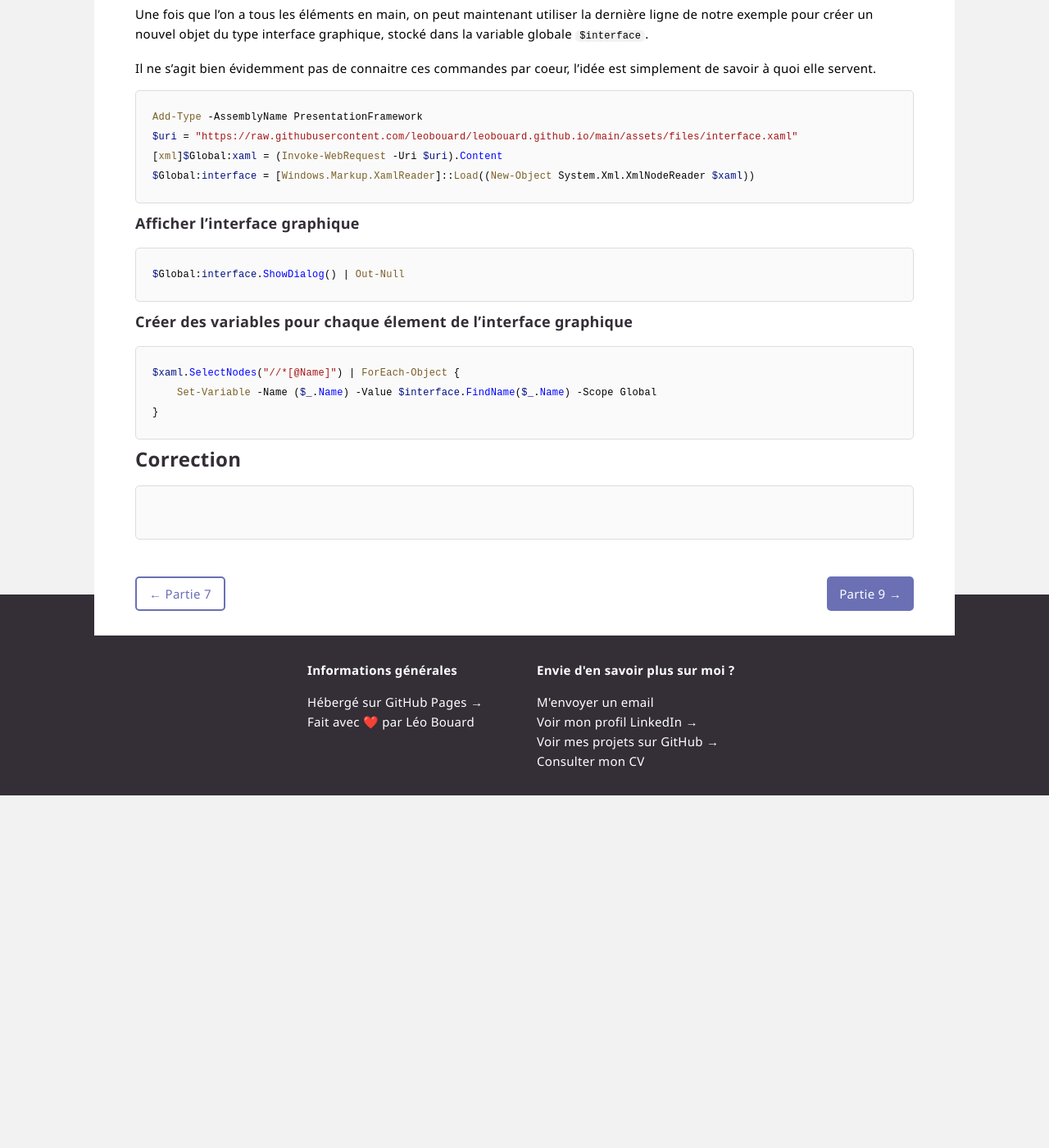
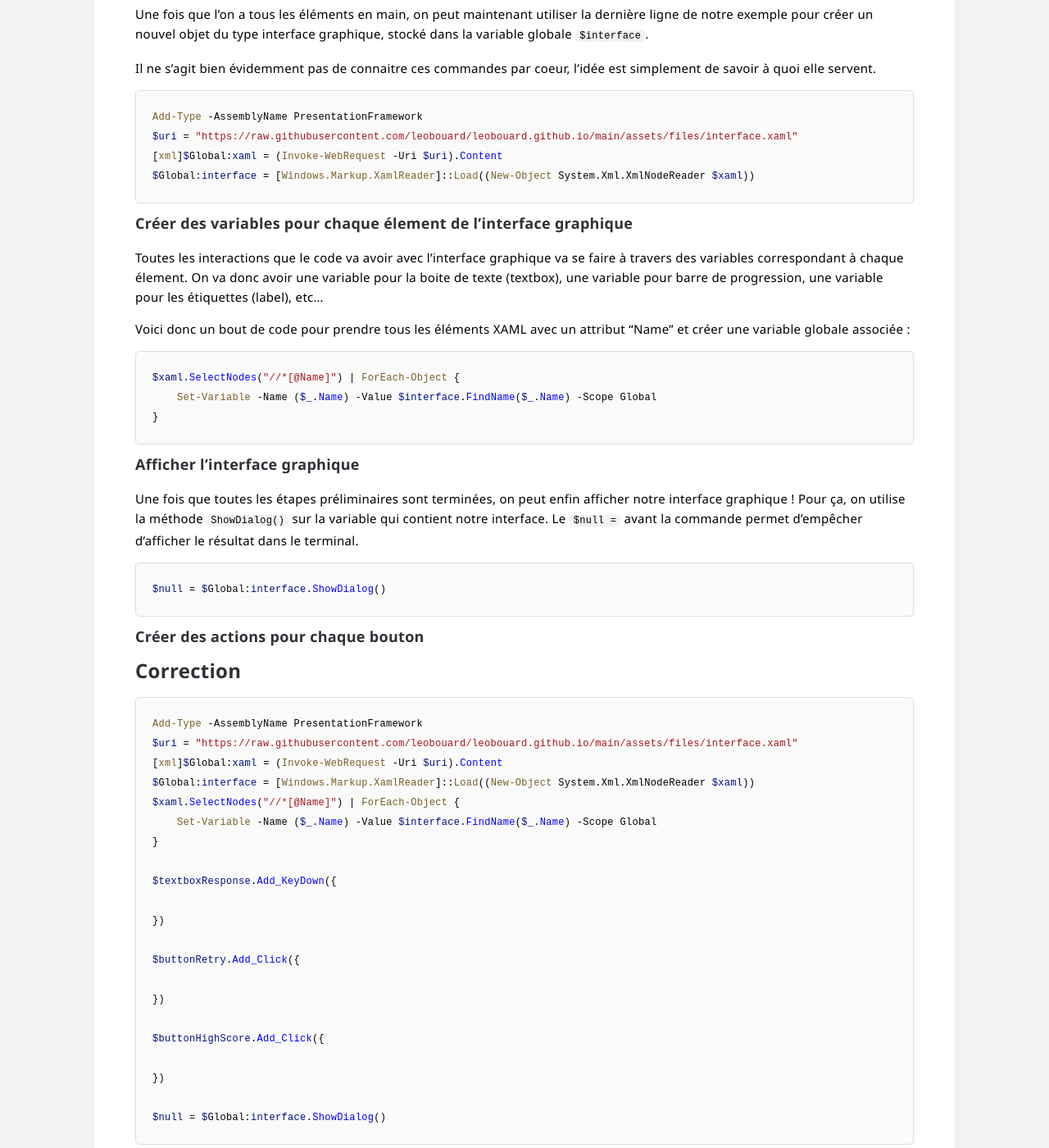
Before and after one commit to leobouard/leobouard.github.io, a Jekyll site: the page built from _posts/2022-12-01-cours-pratique-powershell-008.md, in a window 1280 px wide and 1400 px high, scrolled down 1715 px. Shown: the whole window at 82% size. Built offline with Jekyll 4.4.1, drawn with Linux system fonts in a browser that asks for light colours; some web fonts are replaced; before the commit the page ends 2685 px from its top, so only the background shows below that.

Commit message:
Update 2022-12-01-cours-pratique-powershell-008.md

````diff
--- a/_posts/2022-12-01-cours-pratique-powershell-008.md
+++ b/_posts/2022-12-01-cours-pratique-powershell-008.md
@@ -58,13 +58,11 @@ $uri = "https://raw.githubusercontent.com/leobouard/leobouard.github.io/main/ass
 $Global:interface = [Windows.Markup.XamlReader]::Load((New-Object System.Xml.XmlNodeReader $xaml))
 ```
 
-### Afficher l'interface graphique
+### Créer des variables pour chaque élement de l'interface graphique
 
-```powershell
-$Global:interface.ShowDialog() | Out-Null
-```
+Toutes les interactions que le code va avoir avec l'interface graphique va se faire à travers des variables correspondant à chaque élement. On va donc avoir une variable pour la boite de texte (textbox), une variable pour barre de progression, une variable pour les étiquettes (label), etc…
 
-### Créer des variables pour chaque élement de l'interface graphique
+Voici donc un bout de code pour prendre tous les éléments XAML avec un attribut "Name" et créer une variable globale associée :
 
 ```powershell
 $xaml.SelectNodes("//*[@Name]") | ForEach-Object {
@@ -72,8 +70,38 @@ $xaml.SelectNodes("//*[@Name]") | ForEach-Object {
 }
 ```
 
+### Afficher l'interface graphique
+
+Une fois que toutes les étapes préliminaires sont terminées, on peut enfin afficher notre interface graphique ! Pour ça, on utilise la méthode `ShowDialog()` sur la variable qui contient notre interface. Le `$null =` avant la commande permet d'empêcher d'afficher le résultat dans le terminal.
+
+```powershell
+$null = $Global:interface.ShowDialog()
+```
+
+### Créer des actions pour chaque bouton
+
 ## Correction
 
 ```powershell
+Add-Type -AssemblyName PresentationFramework
+$uri = "https://raw.githubusercontent.com/leobouard/leobouard.github.io/main/assets/files/interface.xaml"
+[xml]$Global:xaml = (Invoke-WebRequest -Uri $uri).Content
+$Global:interface = [Windows.Markup.XamlReader]::Load((New-Object System.Xml.XmlNodeReader $xaml))
+$xaml.SelectNodes("//*[@Name]") | ForEach-Object {
+    Set-Variable -Name ($_.Name) -Value $interface.FindName($_.Name) -Scope Global
+}
 
+$textboxResponse.Add_KeyDown({
+
+})
+
+$buttonRetry.Add_Click({
+
+})
+
+$buttonHighScore.Add_Click({
+
+})
+
+$null = $Global:interface.ShowDialog()
 ```
````
